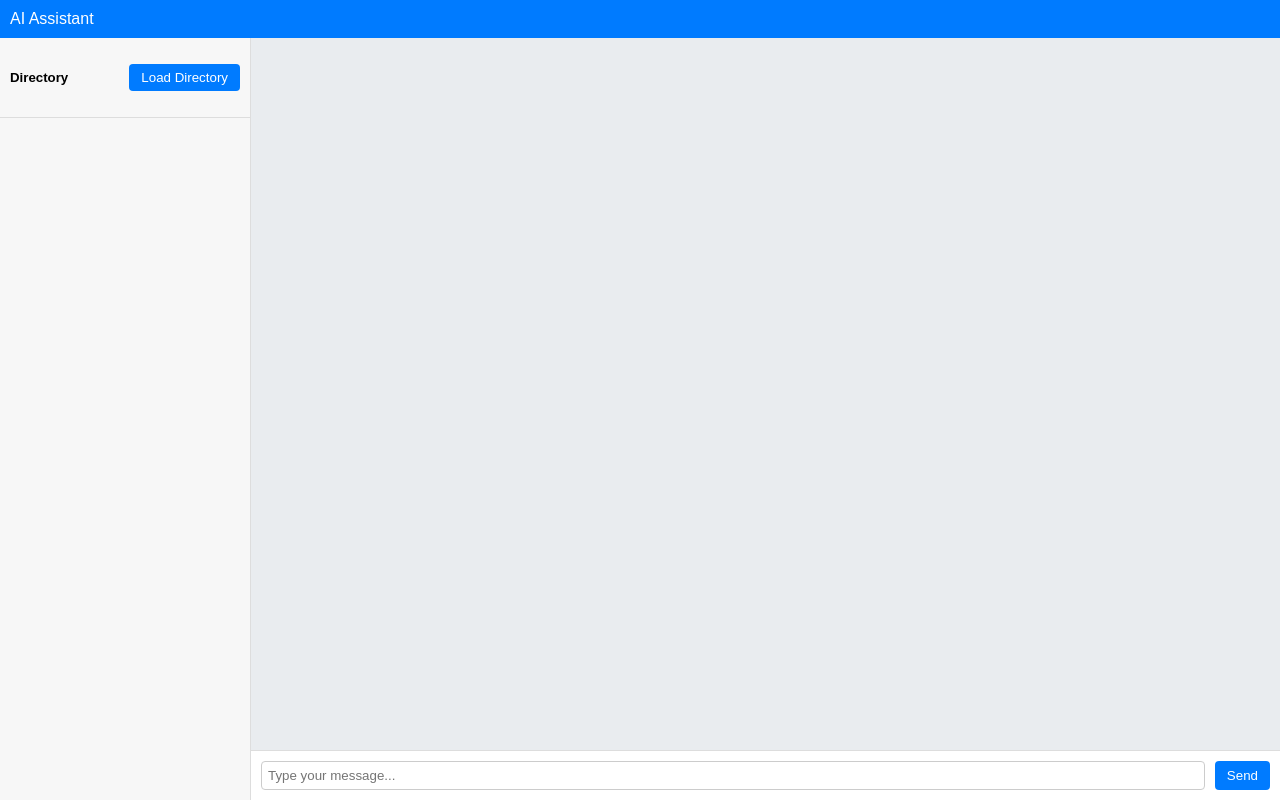
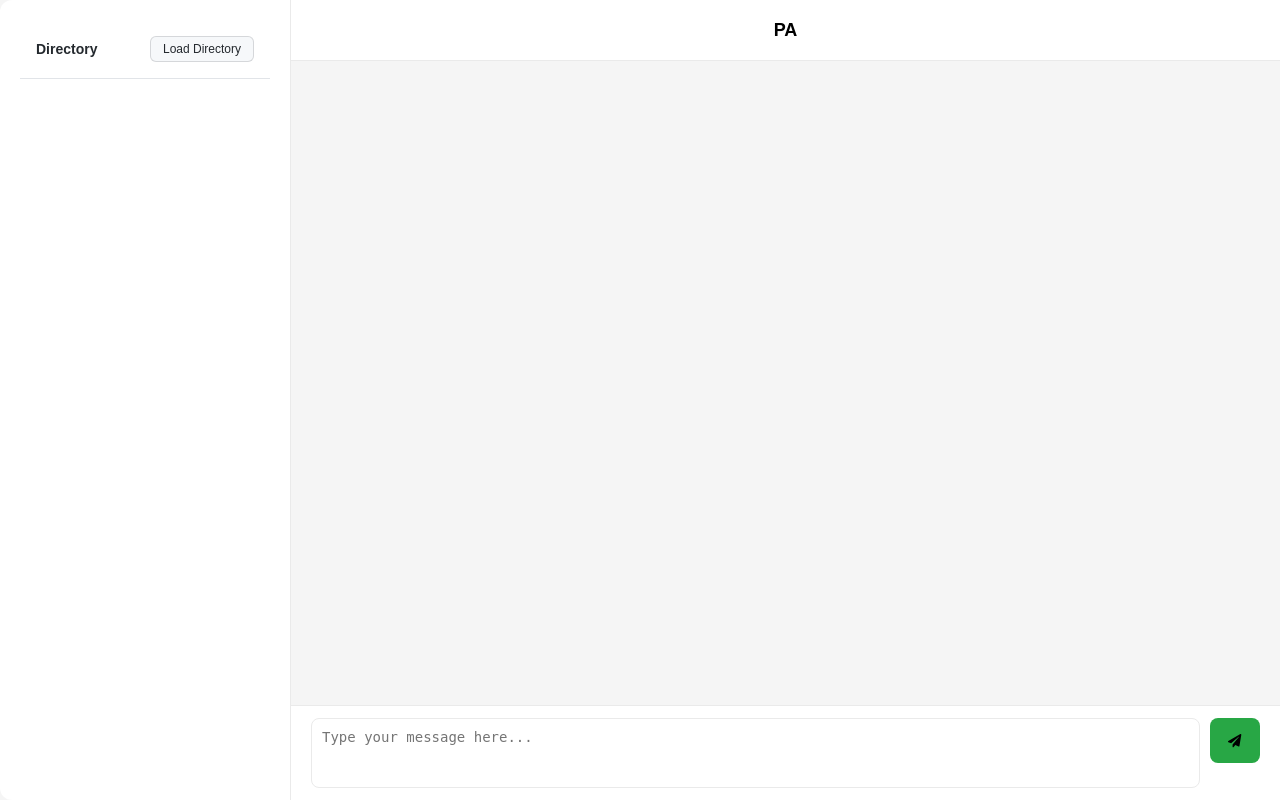
Before and after one commit to salehelsayed/PA, a Flask app: page / in a window 1280 px wide. Run offline with Flask 2, Linux system fonts and the light colour scheme.

Commit message:
looks good

```diff
--- a/Root/Dev_Plan/Phase1/src/static/css/styles.css
+++ b/Root/Dev_Plan/Phase1/src/static/css/styles.css
@@ -1,173 +1,263 @@
 body {
     margin: 0;
     font-family: Arial, sans-serif;
-    display: flex;
-    flex-direction: column;
     height: 100vh;
+    background-color: #f0f2f5;
 }
 
-.navbar {
-    background-color: #007bff;
-    color: #fff;
-    padding: 10px;
-}
-
-.container {
+.main-container {
+    width: 100%;
+    height: 100%;
     display: flex;
-    flex: 1;
-    overflow: hidden;
+    background-color: #f5f5f5;
+    border-radius: 0;
+    box-shadow: none;
 }
 
 .sidebar {
     width: 250px;
-    background-color: #f7f7f7;
-    border-right: 1px solid #ddd;
+    background-color: #ffffff;
+    padding: 20px;
+    border-right: 1px solid #eaeaea;
+    border-radius: 12px 0 0 12px;
+}
+
+.chat-window {
+    flex: 1;
     display: flex;
     flex-direction: column;
+    position: relative;
+    background-color: #ffffff;
+    border-radius: 0 12px 12px 0;
+}
+
+.header {
+    height: 60px;
+    background-color: #ffffff;
+    border-bottom: 1px solid #eaeaea;
+    display: flex;
+    align-items: center;
+    justify-content: center;
+    font-size: 18px;
+    font-weight: 600;
+    position: sticky;
+    top: 0;
+    z-index: 10;
+}
+
+.chat-area {
+    flex: 1;
     overflow-y: auto;
+    padding: 20px;
+    display: flex;
+    flex-direction: column;
+    background-color: #f5f5f5;
+}
+
+.message {
+    max-width: 60%;
+    margin: 10px;
+    padding: 10px 15px;
+    font-size: 14px;
+    border-radius: 15px;
+    white-space: pre-wrap;
+    line-height: 1.5;
+}
+
+.message.user {
+    align-self: flex-end;
+    background-color: #007bff;
+    color: #ffffff;
+    border-bottom-right-radius: 5px;
+}
+
+.message.ai {
+    align-self: flex-start;
+    background-color: #ffffff;
+    color: #000000;
+    border: 1px solid #eaeaea;
+    border-bottom-left-radius: 5px;
+}
+
+.input-section {
+    height: 70px;
+    background-color: #ffffff;
+    border-top: 1px solid #eaeaea;
+    padding: 12px 20px;
+    position: sticky;
+    bottom: 0;
+}
+
+#chat-form {
+    display: flex;
+    gap: 10px;
+    height: 100%;
+}
+
+#user-input {
+    flex: 1;
+    padding: 10px;
+    border: 1px solid #eaeaea;
+    border-radius: 8px;
+    font-size: 14px;
+    resize: none;
+}
+
+#chat-form .button {
+    width: 50px;
+    height: 45px;
+    background-color: #28a745;
+    border: none;
+    border-radius: 8px;
+    display: flex;
+    align-items: center;
+    justify-content: center;
+    cursor: pointer;
+    transition: background-color 0.2s, transform 0.1s;
+}
+
+#chat-form .button:hover {
+    background-color: #218838;
+}
+
+#chat-form .button:active {
+    transform: scale(0.95);
+}
+
+/* Message content styling */
+.message-content {
+    font-size: 14px;
+    line-height: 1.5;
+}
+
+.message-content pre {
+    background-color: #f6f8fa;
+    padding: 12px;
+    border-radius: 8px;
+    overflow-x: auto;
+    margin: 8px 0;
+}
+
+.message-content code {
+    background-color: #f6f8fa;
+    padding: 2px 4px;
+    border-radius: 4px;
+    font-family: monospace;
+}
+
+/* Responsive Design */
+@media (max-width: 768px) {
+    .main-container {
+        width: 90vw;
+        height: 90vh;
+        flex-direction: column;
+    }
+
+    .sidebar {
+        width: 100%;
+        height: auto;
+        border-radius: 12px 12px 0 0;
+        border-right: none;
+        border-bottom: 1px solid #eaeaea;
+    }
+
+    .chat-window {
+        border-radius: 0 0 12px 12px;
+    }
+
+    .message {
+        max-width: 80%;
+    }
 }
 
 .sidebar-header {
     display: flex;
     justify-content: space-between;
     align-items: center;
-    padding: 10px;
-    border-bottom: 1px solid #ddd;
+    padding: 16px;
+    border-bottom: 1px solid #e1e4e8;
+    margin-bottom: 0;
 }
 
-.button {
-    background-color: #007bff;
-    color: #fff;
-    border: none;
-    padding: 6px 12px;
-    cursor: pointer;
-    border-radius: 4px;
+.sidebar-header h5 {
+    margin: 0;
+    font-size: 14px;
+    font-weight: 600;
+    color: #24292e;
 }
 
-.button:hover {
-    background-color: #0056b3;
+#browse-button {
+    padding: 5px 12px;
+    font-size: 12px;
+    font-weight: 500;
+    border-radius: 6px;
+    background-color: #f6f8fa;
+    border: 1px solid rgba(27,31,36,0.15);
+    color: #24292e;
 }
 
+#browse-button:hover {
+    background-color: #f3f4f6;
+    border-color: rgba(27,31,36,0.15);
+}
+
+/* Directory Tree GitHub Style */
 .directory-tree {
-    padding: 10px;
     font-size: 14px;
+    color: #24292e;
+    padding: 10px 0;
 }
 
 .directory-item {
-    cursor: pointer;
-    padding: 5px 0;
+    position: relative;
+}
+
+.directory-header, .file-item {
     display: flex;
     align-items: center;
+    padding: 4px 8px;
+    cursor: pointer;
+    border-radius: 3px;
 }
 
-.directory-item:hover {
-    background-color: #eaeaea;
+.directory-header:hover, .file-item:hover {
+    background-color: #f6f8fa;
 }
 
-.directory-item .icon {
+.directory-icon, .file-icon {
+    display: flex;
+    align-items: center;
+    width: 36px;
+}
+
+.directory-icon i, .file-icon i {
     margin-right: 8px;
 }
 
-.children-container {
-    margin-left: 20px;
+.directory-icon .fa-chevron-right {
+    font-size: 12px;
+    transition: transform 0.2s;
+    width: 12px;
 }
 
-.main-content {
-    flex: 1;
-    display: flex;
-    flex-direction: column;
+.directory-icon .fa-folder,
+.directory-icon .fa-folder-open {
+    color: #54aeff;
 }
 
-.chat-container {
-    flex: 1;
-    padding: 10px;
-    overflow-y: auto;
-    background-color: #e9ecef;
+.file-icon .fa-file-alt {
+    color: #6a737d;
 }
 
-.input-area {
-    padding: 10px;
-    background-color: #fff;
-    border-top: 1px solid #ddd;
-}
-
-#chat-form {
-    display: flex;
-}
-
-#user-input {
-    flex: 1;
-    padding: 6px;
-    border: 1px solid #ccc;
-    border-radius: 4px;
-}
-
-#chat-form .button {
-    margin-left: 10px;
-}
-
-.message {
-    max-width: 70%;
-    margin-bottom: 10px;
-    padding: 10px 15px;
-    border-radius: 20px;
-    clear: both;
-}
-
-.message.user {
-    background-color: #007bff;
-    color: white;
-    align-self: flex-end;
-    border-top-right-radius: 0;
-}
-
-.message.ai {
-    background-color: #e9ecef;
-    color: #343a40;
-    align-self: flex-start;
-    border-top-left-radius: 0;
-}
-
-.message-content {
-    word-wrap: break-word;
-}
-
-/* Directory Tree Styles similar to GitHub */
-.directory-item .directory-header,
-.directory-item .file-item {
-    display: flex;
-    align-items: center;
-    padding: 5px 10px;
-}
-
-.directory-item .directory-header:hover,
-.directory-item .file-item:hover {
-    background-color: #f6f8fa; /* Light gray background on hover */
-    cursor: pointer;
-}
-
-.directory-item i {
-    margin-right: 8px;
-    font-size: 16px;
+.directory-name, .file-name {
+    font-size: 14px;
+    white-space: nowrap;
+    overflow: hidden;
+    text-overflow: ellipsis;
 }
 
 .children-container {
-    margin-left: 20px;
+    margin-left: 16px;
+    border-left: 1px solid #e1e4e8;
+    padding-left: 8px;
 }
-
-.directory-name {
-    font-weight: 600;
-}
-
-.file-name {
-    font-weight: 400;
-}
-
-/* Adjust icon colors */
-.directory-header i {
-    color: #54aeff; /* Blue color for folder icons */
-}
-
-.file-item i {
-    color: #6a737d; /* Gray color for file icons */
-}
--- a/Root/Dev_Plan/Phase1/src/static/js/chat.js
+++ b/Root/Dev_Plan/Phase1/src/static/js/chat.js
@@ -2,6 +2,14 @@ document.addEventListener('DOMContentLoaded', function() {
     const chatContainer = document.getElementById('chat-container');
     const chatForm = document.getElementById('chat-form');
     const userInput = document.getElementById('user-input');
+
+    // Handle Enter key press
+    userInput.addEventListener('keydown', function(e) {
+        if (e.key === 'Enter' && !e.shiftKey) {
+            e.preventDefault();
+            chatForm.dispatchEvent(new Event('submit'));
+        }
+    });
 
     // Function to create a message element
     const createMessageElement = (message, sender) => {
@@ -10,7 +18,14 @@ document.addEventListener('DOMContentLoaded', function() {
 
         const messageContent = document.createElement('div');
         messageContent.classList.add('message-content');
-        messageContent.textContent = message;
+
+        if (sender === 'ai') {
+            // Parse Markdown and set as HTML
+            messageContent.innerHTML = marked.parse(message);
+        } else {
+            // Escape any HTML in user's message
+            messageContent.textContent = message;
+        }
 
         messageWrapper.appendChild(messageContent);
         return messageWrapper;
--- a/Root/Dev_Plan/Phase1/src/static/js/directory.js
+++ b/Root/Dev_Plan/Phase1/src/static/js/directory.js
@@ -3,14 +3,7 @@ document.addEventListener('DOMContentLoaded', function() {
     const browseButton = document.getElementById('browse-button');
     const directoryInput = document.getElementById('directory-input');
 
-    // Load directory structure from localStorage if available
-    const storedDirectoryData = localStorage.getItem('directoryData');
-    if (storedDirectoryData) {
-        const directoryData = JSON.parse(storedDirectoryData);
-        buildDirectoryTree(directoryData, directoryTree);
-    }
-
-    // Set up event listener for the "Load Directory" button
+    // Event listener for the "Load Directory" button
     browseButton.addEventListener('click', () => {
         directoryInput.click();
     });
@@ -19,17 +12,30 @@ document.addEventListener('DOMContentLoaded', function() {
         const files = event.target.files;
         const directoryData = [];
 
-        [...files].forEach(file => {
-            const path = file.webkitRelativePath || file.relativePath || file.name;
+        // Convert FileList to array and sort it
+        const sortedFiles = Array.from(files).sort((a, b) => {
+            // Directories come first
+            const aIsDir = a.webkitRelativePath.split('/').length > 2;
+            const bIsDir = b.webkitRelativePath.split('/').length > 2;
+            if (aIsDir && !bIsDir) return -1;
+            if (!aIsDir && bIsDir) return 1;
+            return a.webkitRelativePath.localeCompare(b.webkitRelativePath);
+        });
+
+        // Build directory structure
+        sortedFiles.forEach(file => {
+            const path = file.webkitRelativePath;
             const parts = path.split('/');
             let currentLevel = directoryData;
 
             parts.forEach((part, index) => {
+                if (index === 0) return; // Skip the root folder name
+
                 let existingPath = currentLevel.find(item => item.name === part);
                 if (!existingPath) {
                     existingPath = {
                         name: part,
-                        type: (index === parts.length - 1 && file.type) ? 'file' : 'directory',
+                        type: index === parts.length - 1 ? 'file' : 'directory',
                         children: []
                     };
                     currentLevel.push(existingPath);
@@ -38,55 +44,62 @@ document.addEventListener('DOMContentLoaded', function() {
             });
         });
 
-        // Store directory data in localStorage
-        localStorage.setItem('directoryData', JSON.stringify(directoryData));
-
         // Clear existing directory tree
         directoryTree.innerHTML = '';
         // Build the directory tree
         buildDirectoryTree(directoryData, directoryTree);
     });
 
-    // Function to build the directory tree recursively
     function buildDirectoryTree(nodes, parentElement) {
         nodes.forEach(node => {
             const item = document.createElement('div');
             item.classList.add('directory-item');
 
             if (node.type === 'directory') {
-                item.innerHTML = `
-                    <div class="directory-header">
+                const header = document.createElement('div');
+                header.classList.add('directory-header');
+                header.innerHTML = `
+                    <div class="directory-icon">
+                        <i class="fas fa-chevron-right"></i>
                         <i class="fas fa-folder"></i>
-                        <span class="directory-name">${node.name}</span>
                     </div>
+                    <span class="directory-name">${node.name}</span>
                 `;
-                parentElement.appendChild(item);
+                item.appendChild(header);
 
                 const childrenContainer = document.createElement('div');
                 childrenContainer.classList.add('children-container');
                 childrenContainer.style.display = 'none';
-                parentElement.appendChild(childrenContainer);
+                item.appendChild(childrenContainer);
 
-                item.querySelector('.directory-header').addEventListener('click', (e) => {
+                header.addEventListener('click', (e) => {
                     e.stopPropagation();
+                    const chevron = header.querySelector('.fa-chevron-right');
+                    const folder = header.querySelector('.fa-folder');
+
                     if (childrenContainer.style.display === 'none') {
                         childrenContainer.style.display = 'block';
+                        chevron.style.transform = 'rotate(90deg)';
+                        folder.classList.replace('fa-folder', 'fa-folder-open');
                     } else {
                         childrenContainer.style.display = 'none';
+                        chevron.style.transform = 'rotate(0deg)';
+                        folder.classList.replace('fa-folder-open', 'fa-folder');
                     }
                 });
 
                 buildDirectoryTree(node.children, childrenContainer);
-
-            } else if (node.type === 'file') {
+            } else {
                 item.innerHTML = `
                     <div class="file-item">
-                        <i class="fas fa-file"></i>
+                        <div class="file-icon">
+                            <i class="fas fa-file-alt"></i>
+                        </div>
                         <span class="file-name">${node.name}</span>
                     </div>
                 `;
-                parentElement.appendChild(item);
             }
+            parentElement.appendChild(item);
         });
     }
 });
--- /dev/null
+++ b/Root/Dev_Plan/Phase1/src/templates/components/chat_area.html
@@ -0,0 +1,3 @@
+<div class="chat-area" id="chat-container">
+    <!-- Messages will be added here dynamically -->
+</div>
--- /dev/null
+++ b/Root/Dev_Plan/Phase1/src/templates/components/header.html
@@ -0,0 +1,5 @@
+<div class="header">
+    PA
+    <!-- Optional settings icon -->
+    <!-- <i class="fas fa-cog" style="position: absolute; right: 20px;"></i> -->
+</div>
--- /dev/null
+++ b/Root/Dev_Plan/Phase1/src/templates/components/input_section.html
@@ -0,0 +1,13 @@
+<div class="input-section">
+    <form id="chat-form">
+        <textarea
+            id="user-input"
+            placeholder="Type your message here..."
+            autocomplete="off"
+            required
+        ></textarea>
+        <button type="submit" class="button">
+            <i class="fas fa-paper-plane"></i>
+        </button>
+    </form>
+</div>
--- /dev/null
+++ b/Root/Dev_Plan/Phase1/src/templates/components/sidebar.html
@@ -0,0 +1,10 @@
+<div class="sidebar">
+    <div class="sidebar-header">
+        <h5>Directory</h5>
+        <input type="file" id="directory-input" webkitdirectory multiple style="display: none;">
+        <button id="browse-button" class="button">Load Directory</button>
+    </div>
+    <div id="directory-tree" class="directory-tree">
+        <!-- Directory tree will be populated here -->
+    </div>
+</div>
--- a/Root/Dev_Plan/Phase1/src/templates/index.html
+++ b/Root/Dev_Plan/Phase1/src/templates/index.html
@@ -8,37 +8,31 @@
     <link rel="stylesheet" href="https://cdnjs.cloudflare.com/ajax/libs/font-awesome/5.15.1/css/all.min.css">
 </head>
 <body>
-    <div class="navbar">
-        <div class="navbar-brand">AI Assistant</div>
-    </div>
+    <!-- Main Container -->
+    <div class="main-container">
+        <!-- Include Sidebar Component -->
+        {% include 'components/sidebar.html' %}
 
-    <div class="container">
-        <!-- Sidebar -->
-        <div class="sidebar">
-            <div class="sidebar-header">
-                <h5>Directory</h5>
-                <input type="file" id="directory-input" webkitdirectory multiple style="display: none;">
-                <button id="browse-button" class="button">Load Directory</button>
-            </div>
-            <div id="directory-tree" class="directory-tree">
-                <!-- Directory tree will be populated here -->
-            </div>
-        </div>
+        <!-- Chat Window -->
+        <div class="chat-window">
+            <!-- Include Header Component -->
+            {% include 'components/header.html' %}
 
-        <!-- Main Content -->
-        <div class="main-content">
-            <div class="chat-container" id="chat-container">
-                <!-- Messages will be added here dynamically -->
-            </div>
-            <div class="input-area">
-                <form id="chat-form">
-                    <input type="text" id="user-input" placeholder="Type your message..." autocomplete="off" required>
-                    <button type="submit" class="button">Send</button>
-                </form>
-            </div>
+            <!-- Include Chat Area Component -->
+            {% include 'components/chat_area.html' %}
+
+            <!-- Include Input Section Component -->
+            {% include 'components/input_section.html' %}
         </div>
     </div>
 
+    <!-- Include Font Awesome for icons -->
+    <script src="https://cdnjs.cloudflare.com/ajax/libs/font-awesome/5.15.1/js/all.min.js"></script>
+
+    <!-- Include the Marked.js library -->
+    <script src="https://cdn.jsdelivr.net/npm/marked/marked.min.js"></script>
+
+    <!-- Your custom scripts -->
     <script src="{{ url_for('static', filename='js/chat.js') }}"></script>
     <script src="{{ url_for('static', filename='js/directory.js') }}"></script>
 </body>
```
Also changed, not shown: Root/Docu/UI.md (added, +94 -0 lines).
